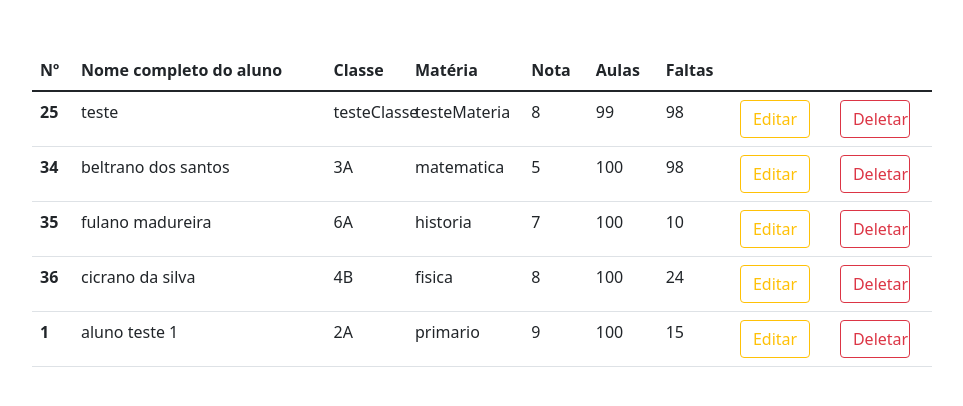
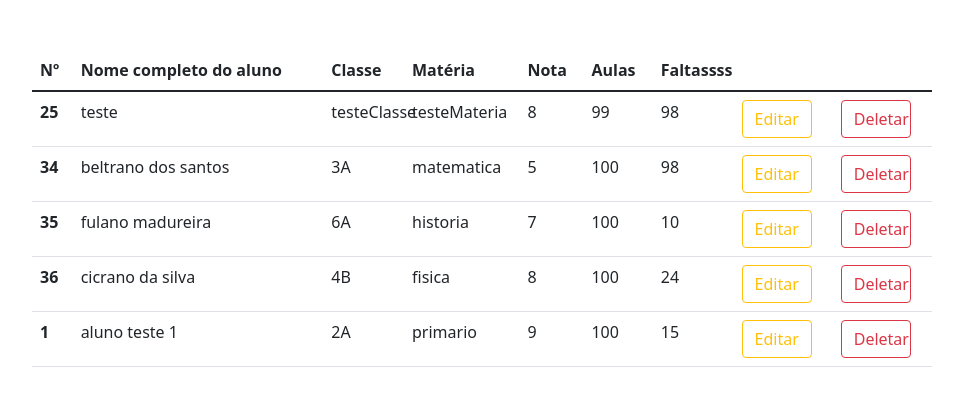
Before and after one commit to PI-UNIVESP-GJA/site-escola, a Flask app: template app/templates/sistema.html in a window 1280 px wide. Shown: the part 56-462 px from the top of the page, without its empty margins (18-981 px from the left). Run offline with Flask 2, Linux system fonts and the light colour scheme; the template is opened without the code that fills it: values that come from a table or form of the project are taken from there, others are empty; data comes from the database, SQL or seed files in the repository; some libraries are stand-ins or nearby versions.

Commit message:
faltassss
testanto heroku

```diff
--- a/app/templates/sistema.html
+++ b/app/templates/sistema.html
@@ -42,7 +42,7 @@
         <th scope="col" style="max-width: 100px;">Matéria</th>
         <th scope="col" style="max-width: 70px;">Nota</th>
         <th scope="col" style="max-width: 70px;">Aulas</th>
-        <th scope="col" style="max-width: 70px;">Faltas</th>
+        <th scope="col" style="max-width: 70px;">Faltassss</th>
         <th scope="col" style="max-width: 70px;"></th>
         <th scope="col" style="max-width: 70px;"></th>
       </tr>
```
Also changed, not shown: migrations/.github/workflows/githubautodeploy.yml (added).
